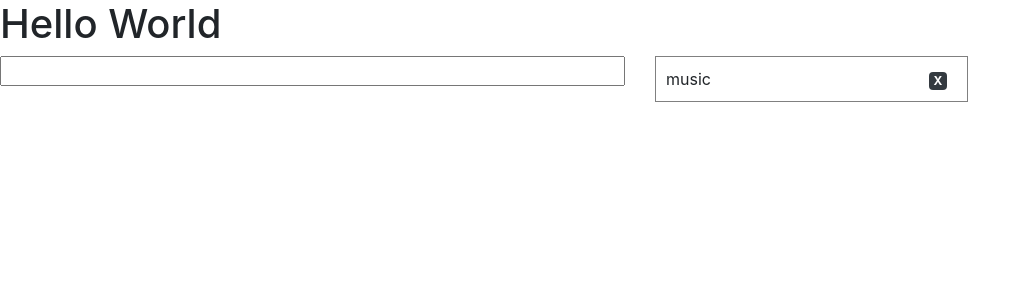
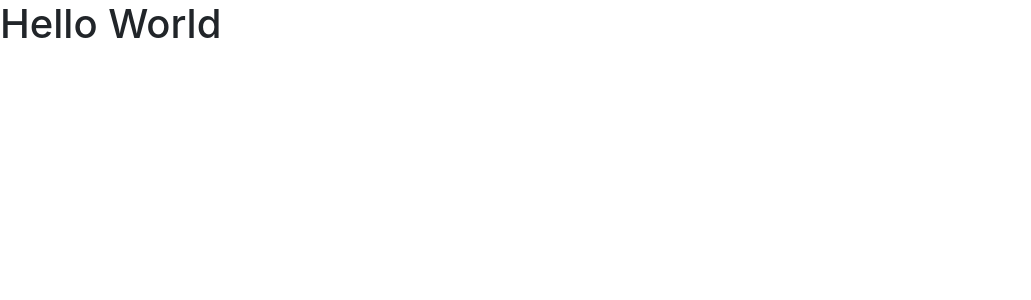
Before and after one commit to FiveEightyEight/Noice_Tube, a React (Create React App) app: page /#/ in a window 1280 px wide. Shown: the top 300 px of the page, without its empty margins (0-1031 px from the left). Built offline with nearby package versions, Linux system fonts and the light colour scheme.

Commit message:
integrated routes to feedList component

```diff
--- a/src/App.js
+++ b/src/App.js
@@ -1,6 +1,6 @@
 import React, { Component } from 'react';
 import FeedList from './components/FeedList'
-
+import {Route,Link,Switch} from 'react-router-dom'
 
 class App extends Component {
 
@@ -8,10 +8,10 @@ class App extends Component {
     return (
       <>
         <h1>Hello World</h1>
-
-
         <div>
-          <FeedList lol={'lol'}></FeedList>
+          <Switch>
+        <Route exact path='/feededitor'><FeedList /></Route>
+          </Switch>
         </div>
 
       </>
--- a/src/components/FeedList.js
+++ b/src/components/FeedList.js
@@ -74,7 +74,6 @@ render(){
       <div className='row'>
       <div className='col col-6'>
       <input type='text'className='input-group mb-3' onKeyDown={this.handleFeedAdd}></input>
-
       </div>
         <div className='col col-6'>
         {
@@ -90,8 +89,7 @@ render(){
                 )
             })
         }
-
-        </div>
+    </div>
       </div>
 
       </>
```
